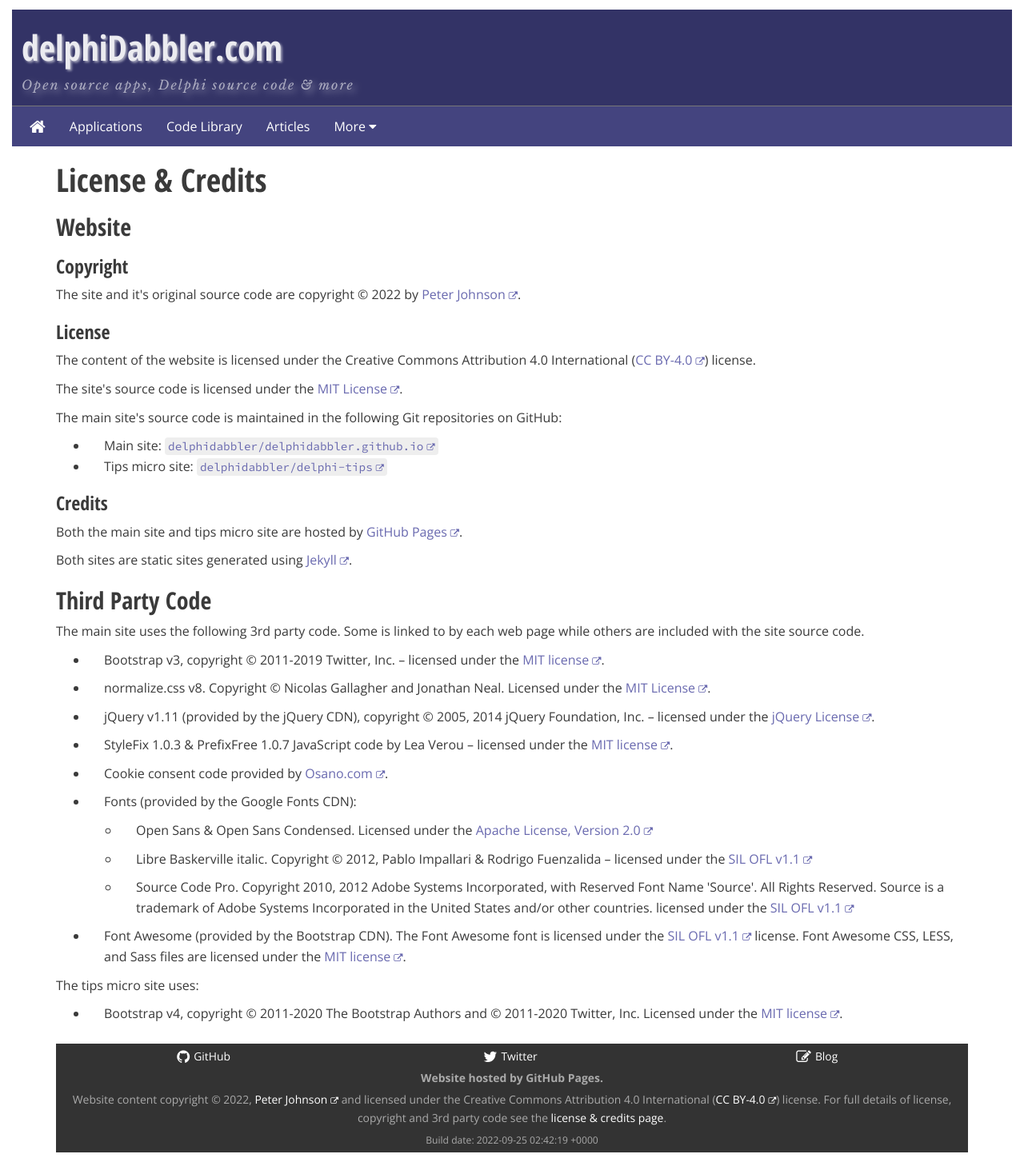
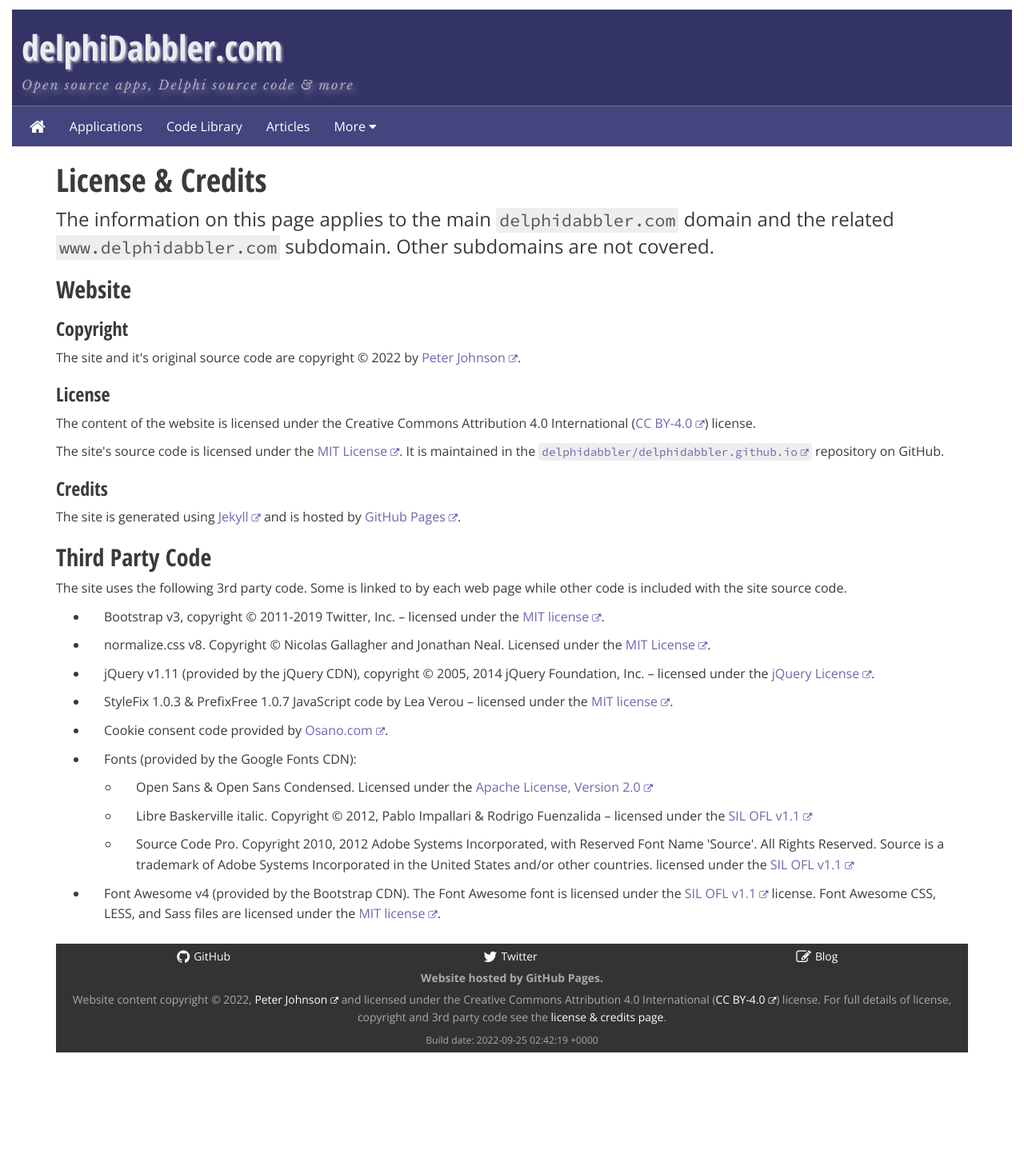
Before and after one commit to delphidabbler/delphidabbler.github.io, a Jekyll site: the page built from credits.html, in a window 1280 px wide. Shown: the whole page at 80% size. Built offline with Jekyll 4.4.1, drawn with Linux system fonts in a browser that asks for light colours; nearby versions of some CDN libraries; comment, search, counter and statistics services are not loaded; after the commit the page ends 1328 px from its top, so only the background shows below that.

Commit message:
Update credits.html
Limit credits to main and www subdomain only.

Make edits and deletions accordingly.

```diff
--- a/credits.html
+++ b/credits.html
@@ -11,7 +11,11 @@
 
 <section>
 
-   <h2 id="website">Website</h2>
+  <p class="lead">
+    The information on this page applies to the main <code>delphidabbler.com</code> domain and the related <code>www.delphidabbler.com</code> subdomain. Other subdomains are not covered.
+  </p>
+
+  <h2 id="website">Website</h2>
 
   <h3>Copyright</h3>
 
@@ -26,30 +30,13 @@
   </p>
 
   <p>
-    The site's source code is licensed under the <a href="{{ site.data.core.site-mit-license-url }}" aria-label="{{ site.data.core.site-mit-license-link-title }}">MIT License</a>.
+    The site's source code is licensed under the <a href="{{ site.data.core.site-mit-license-url }}" aria-label="{{ site.data.core.site-mit-license-link-title }}">MIT License</a>. It is maintained in the <code><a href="https://github.com/delphidabbler/delphidabbler.github.io">delphidabbler/delphidabbler.github.io</a></code> repository on GitHub.
   </p>
-
-  <p>
-    The main site's source code is maintained in the following Git repositories on GitHub:
-  </p>
-
-  <ul>
-    <li>
-      Main site: <code><a href="https://github.com/delphidabbler/delphidabbler.github.io">delphidabbler/delphidabbler.github.io</a></code>
-    </li>
-    <li>
-      Tips micro site: <code><a href="https://github.com/delphidabbler/delphi-tips">delphidabbler/delphi-tips</a></code>
-    </li>
-  </ul>
 
   <h3>Credits</h3>
 
   <p>
-      Both the main site and tips micro site are hosted by <a href="https://pages.github.com/">GitHub Pages</a>.
-  </p>
-
-  <p>
-      Both sites are static sites generated using <a href="https://jekyllrb.com/">Jekyll</a>.
+      The site is generated using <a href="https://jekyllrb.com/">Jekyll</a> and is hosted by <a href="https://pages.github.com/">GitHub Pages</a>.
   </p>
 
 </section>
@@ -59,7 +46,7 @@
   <h2 id="3rdparty">Third Party Code</h2>
 
   <p>
-    The main site uses the following 3rd party code. Some is linked to by each web page while others are included with the site source code.
+    The site uses the following 3rd party code. Some is linked to by each web page while other code is included with the site source code.
   </p>
 
   <ul class="wide">
@@ -92,17 +79,9 @@
         </li>
       </ul>
       <li>
-        Font Awesome (provided by the Bootstrap CDN). The Font Awesome font is licensed under the <a href="{{ site.data.core.sil-ofl-11-license-url }}" aria-label="{{ site.data.core.sil-ofl-11-license-link-title }}">SIL OFL v1.1</a> license. Font Awesome CSS, LESS, and Sass files are licensed under the <a href="{{ site.data.core.generic-mit-license-url }}" aria-label="{{ site.data.core.generic-mit-license-link-title }}">MIT license</a>.
+        Font Awesome v4 (provided by the Bootstrap CDN). The Font Awesome font is licensed under the <a href="{{ site.data.core.sil-ofl-11-license-url }}" aria-label="{{ site.data.core.sil-ofl-11-license-link-title }}">SIL OFL v1.1</a> license. Font Awesome CSS, LESS, and Sass files are licensed under the <a href="{{ site.data.core.generic-mit-license-url }}" aria-label="{{ site.data.core.generic-mit-license-link-title }}">MIT license</a>.
       </li>
     </li>
   </ul>
 
-  <p>The tips micro site uses:</p>
-
-  <ul>
-    <li>
-      Bootstrap v4, copyright &copy; 2011-2020 The Bootstrap Authors and &copy; 2011-2020 Twitter, Inc. Licensed under the <a href="https://github.com/twbs/bootstrap/blob/master/LICENSE">MIT license</a>.
-    </li>
-  </ul>
-
 </section>
```
